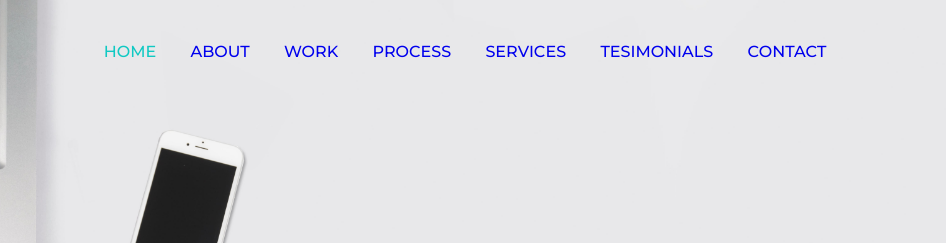
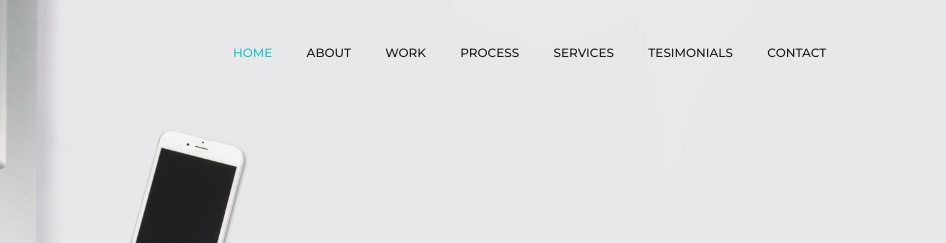
Before and after one commit to Matsuri36/firstProject, a plain HTML site: page index.html in a window 1280 px wide. Shown: the top 243 px of the page, 334-1280 px from the left. Drawn offline with nearby package versions, Linux system fonts and the light colour scheme; files that its build step writes are made by us from their sources; a script that the page names is missing.

Commit message:
Navigation patch
Fixed errors with colors in navigation

```diff
--- a/css/main.sass
+++ b/css/main.sass
@@ -50,7 +50,8 @@ $footer: #141414
 	.navigation
 		text-align: right
 		.nav_links
-			font: $black 12px
+			font-size: 12px
+			color: $black
 			padding-right: 30px
 			text-decoration: none
 			text-transform: uppercase
```
